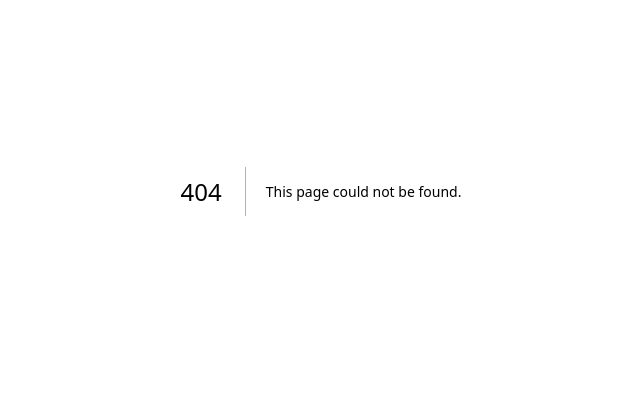
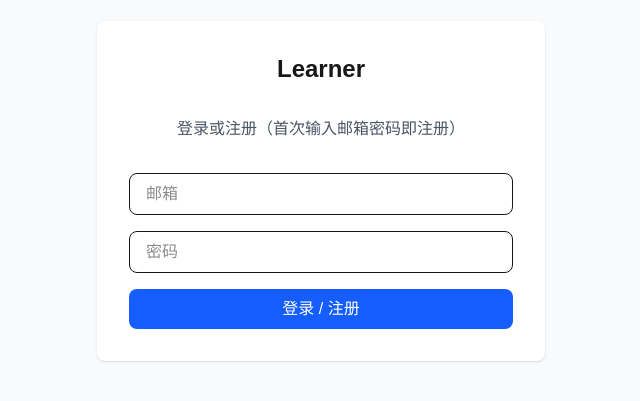
Before and after one commit to wanmaoor/learner, a Next.js app: page /login in a window 1280 px wide. Before the commit this address had no page. Shown: the part 209-610 px from the top of the page, without its empty margins (319-959 px from the left). Built offline with nearby package versions, Linux system fonts and the light colour scheme.

Commit message:
feat: login/register page with email and password

```diff
--- /dev/null
+++ b/src/app/login/page.tsx
@@ -0,0 +1,74 @@
+"use client";
+
+import { signIn } from "next-auth/react";
+import { useState } from "react";
+import { useRouter } from "next/navigation";
+
+export default function LoginPage() {
+  const [email, setEmail] = useState("");
+  const [password, setPassword] = useState("");
+  const [error, setError] = useState("");
+  const [loading, setLoading] = useState(false);
+  const router = useRouter();
+
+  async function handleSubmit(e: React.FormEvent) {
+    e.preventDefault();
+    setLoading(true);
+    setError("");
+
+    const result = await signIn("credentials", {
+      email,
+      password,
+      redirect: false,
+    });
+
+    setLoading(false);
+
+    if (result?.error) {
+      setError("邮箱或密码错误");
+    } else {
+      router.push("/");
+    }
+  }
+
+  return (
+    <div className="min-h-screen flex items-center justify-center bg-gray-50">
+      <div className="max-w-md w-full space-y-8 p-8 bg-white rounded-lg shadow">
+        <h1 className="text-2xl font-bold text-center">Learner</h1>
+        <p className="text-center text-gray-600">
+          登录或注册（首次输入邮箱密码即注册）
+        </p>
+
+        <form onSubmit={handleSubmit} className="space-y-4">
+          <input
+            type="email"
+            placeholder="邮箱"
+            value={email}
+            onChange={(e) => setEmail(e.target.value)}
+            required
+            className="w-full px-4 py-2 border rounded-lg focus:ring-2 focus:ring-blue-500 outline-none"
+          />
+          <input
+            type="password"
+            placeholder="密码"
+            value={password}
+            onChange={(e) => setPassword(e.target.value)}
+            required
+            minLength={6}
+            className="w-full px-4 py-2 border rounded-lg focus:ring-2 focus:ring-blue-500 outline-none"
+          />
+
+          {error && <p className="text-red-500 text-sm">{error}</p>}
+
+          <button
+            type="submit"
+            disabled={loading}
+            className="w-full py-2 bg-blue-600 text-white rounded-lg hover:bg-blue-700 disabled:opacity-50"
+          >
+            {loading ? "处理中..." : "登录 / 注册"}
+          </button>
+        </form>
+      </div>
+    </div>
+  );
+}
```
